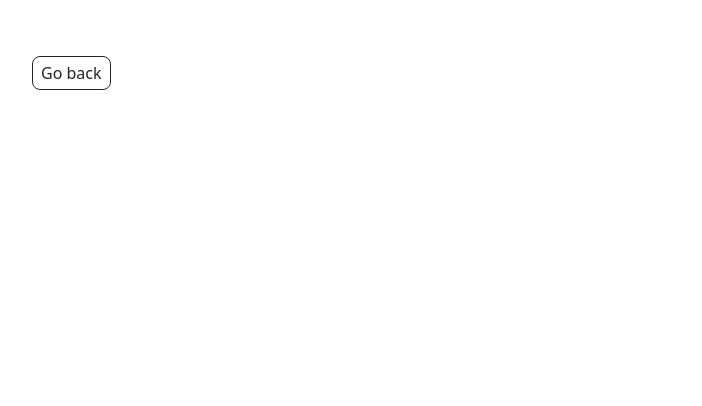
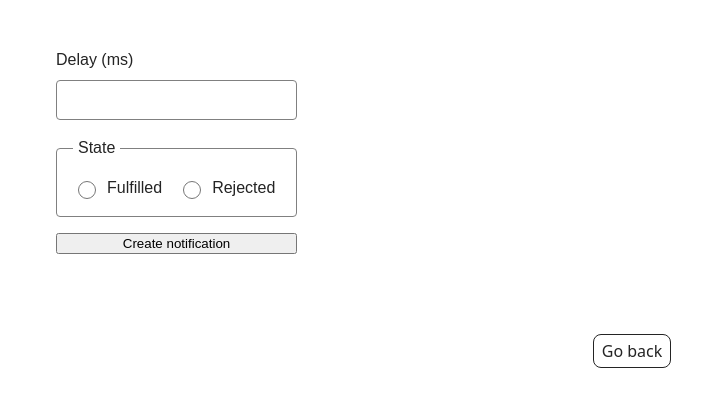
Before and after one commit to N-Bushak/goit-js-hw-10, a website built with Vite: page src/2-snackbar.html in a window 1280 px wide. Shown: the whole page, without its empty margins (8-710 px from the left). Built offline with nearby package versions, Linux system fonts and the light colour scheme.

Commit message:
add snackbar

```diff
--- a/src/2-snackbar.html
+++ b/src/2-snackbar.html
@@ -12,9 +12,29 @@
 
     <main>
       <div class="container">
+        <form class="form">
+  <label>
+    Delay (ms)
+    <input class="delayinput" type="number" name="delay" required />
+  </label>
 
-        <a class="back-link" href="./index.html">Go back</a>
+  <fieldset>
+    <legend>State</legend>
+    <label>
+      <input type="radio" name="state" value="fulfilled" required />
+      Fulfilled
+    </label>
+    <label>
+      <input type="radio" name="state" value="rejected" required />
+      Rejected
+    </label>
+  </fieldset>
+
+  <button type="submit">Create notification</button>
+</form>
       </div>
+
+      <a class="back-link" href="./index.html">Go back</a>
     </main>
 
     <script type="module" src="./js/2-snackbar.js"></script>
--- a/src/css/snackbar.css
+++ b/src/css/snackbar.css
@@ -0,0 +1,85 @@
+.form {
+  display: flex;
+  flex-direction: column;
+  gap: 16px;
+  max-width: 360px;
+  padding: 24px;
+}
+
+.form > label {
+  display: flex;
+  flex-direction: column;
+  align-items: flex-start;
+  gap: 8px;
+  font-family: "Montserrat", sans-serif;
+}
+
+fieldset {
+  display: flex;
+  flex-direction: row;
+  align-items: center;
+  gap: 16px;
+  border: 1px solid #808080;
+  border-radius: 4px;
+  padding: 16px;
+  margin: 0;
+}
+
+fieldset legend {
+  font-family: "Montserrat", sans-serif;
+  margin-left: 0;
+  padding: 0 5px;
+  text-align: left;
+}
+
+.delayinput {
+  border: 1px solid #808080;
+  border-radius: 4px;
+  width: 100%;
+  height: 40px;
+  font-weight: 400;
+  font-size: 16px;
+  line-height: 1.5;
+  letter-spacing: 0.04em;
+  color: #2e2f42;
+  padding: 8px 16px;
+  box-sizing: border-box;
+  outline: none;
+}
+
+.delayinput:hover {
+  border: 1px solid #000;
+}
+
+.delayinput:focus {
+  border: 1px solid #4e75ff;
+}
+
+fieldset label {
+  display: flex;
+  align-items: center;
+  gap: 8px;
+  font-family: "Montserrat", sans-serif;
+}
+
+input[type="radio"] {
+  width: 18px;
+  height: 18px;
+  accent-color: #4e75ff;
+}
+
+.btn-submit {
+  width: fit-content;
+  padding: 8px 16px;
+  background-color: #4e75ff;
+  color: white;
+  border: none;
+  border-radius: 8px;
+  cursor: pointer;
+  font-family: "Montserrat", sans-serif;
+  font-weight: 500;
+}
+
+.btn-submit:hover {
+  background-color: #6c8cff;
+}
--- a/src/js/2-snackbar.js
+++ b/src/js/2-snackbar.js
@@ -0,0 +1,39 @@
+import iziToast from "izitoast";
+import "izitoast/dist/css/iziToast.min.css";
+
+const form = document.querySelector(".form");
+
+form.addEventListener("submit", (event) => {
+  event.preventDefault();
+
+  const delay = Number(form.elements.delay.value);
+  const state = form.elements.state.value;
+
+  createPromise(delay, state)
+    .then((delay) => {
+      iziToast.success({
+        message: `✅ Fulfilled promise in ${delay}ms`,
+        position: "topRight",
+      });
+    })
+    .catch((delay) => {
+      iziToast.error({
+        message: `❌ Rejected promise in ${delay}ms`,
+        position: "topRight",
+      });
+    });
+
+  form.reset();
+});
+
+function createPromise(delay, state) {
+  return new Promise((resolve, reject) => {
+    setTimeout(() => {
+      if (state === "fulfilled") {
+        resolve(delay);
+      } else {
+        reject(delay);
+      }
+    }, delay);
+  });
+}
```
Also changed, not shown: src/index.html (+0 -1 lines).
